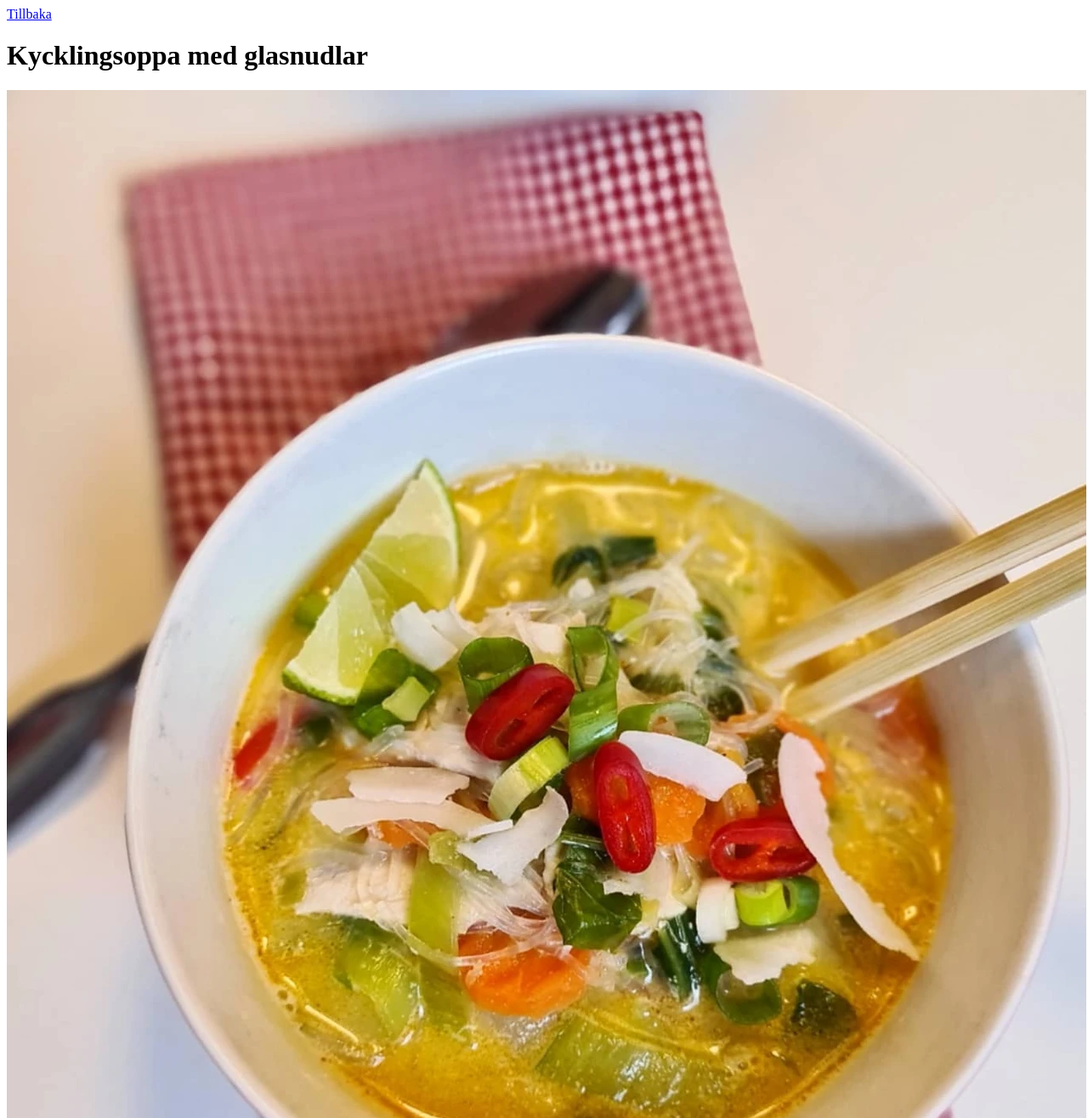
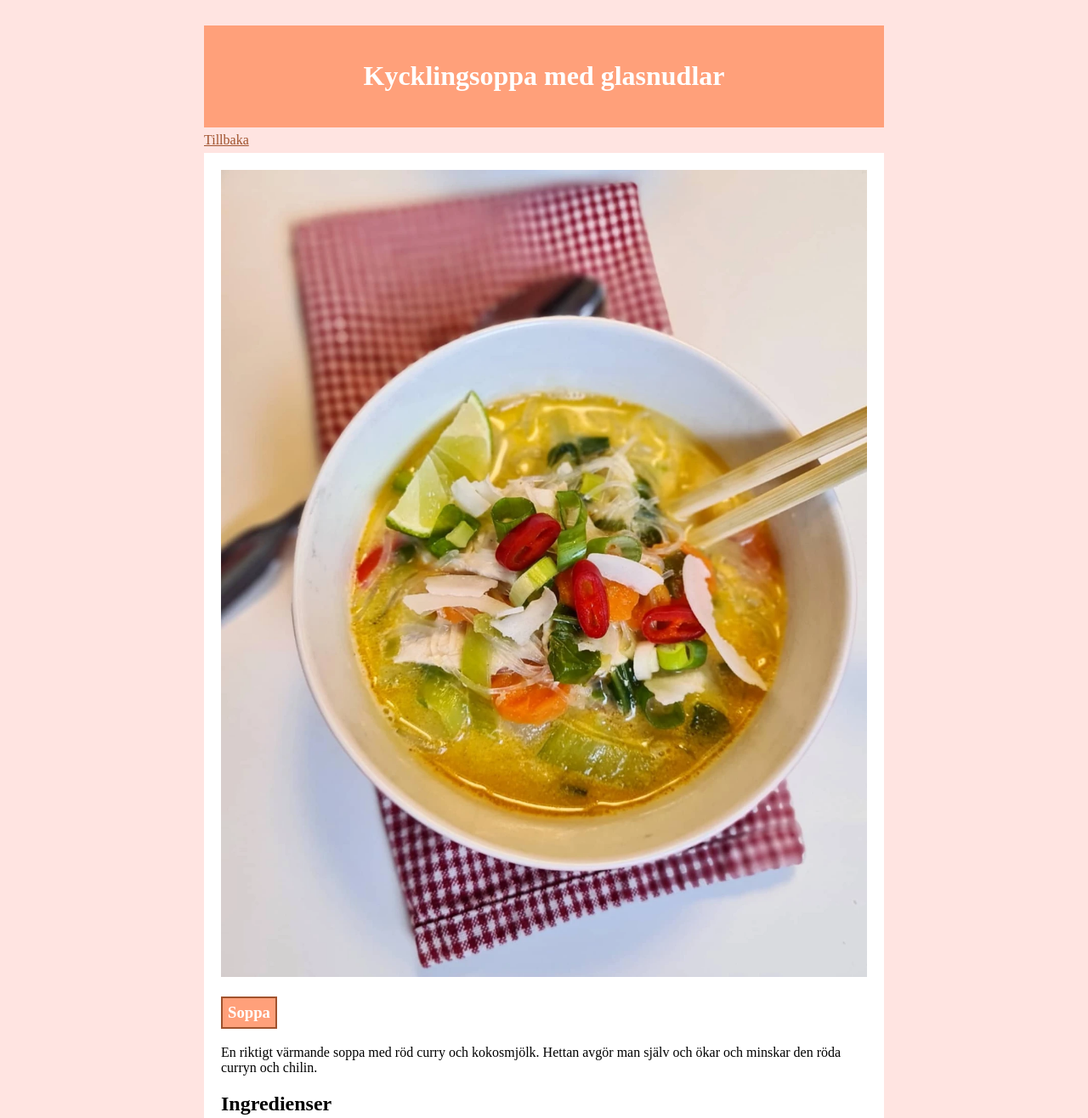
Before and after one commit to klisterfisken/odin-recipes, a plain HTML site: page recipes/chickensoup.html in a window 1280 px wide. Shown: the top 1316 px of the page at 85% size. Drawn offline with Linux system fonts and the light colour scheme.

Commit message:
Add css classes and IDs
Added a stylesheet to each html file and divided the body into several
divs. Updated README with css info as well.

```diff
--- a/recipes/chickensoup.html
+++ b/recipes/chickensoup.html
@@ -3,12 +3,18 @@
     <head>
         <meta charset="UTF-8">
         <title>Kycklingsoppa med glasnudlar</title>
+        <link rel="stylesheet" href="../style.css">
     </head>
     <body>
+        <div class="header">
+        <h1>Kycklingsoppa med glasnudlar</h1>
+        </div>
+        <div class="navigate">
             <a href="../index.html">Tillbaka</a>
-        <h1>Kycklingsoppa med glasnudlar</h1>
+        </div>
+        <div class="content">
             <img src="../img/chickensoup.webp" alt="Ätpinnar i skål med soppa, toppad med grönsaker">
-        <h3>Soppa</h3>
+            <h3 id="category">Soppa</h3>
             <p>En riktigt värmande soppa med röd curry och kokosmjölk. Hettan avgör man själv och ökar och minskar den röda curryn och chilin.</p>
             <h2>Ingredienser</h2>
                 <ul>
@@ -36,5 +42,6 @@
                 <li>Rör ned pak choi, koka tills den är mjuk. Smaka upp med fisksås, lime och ev salt.</li>
                 <li>Vänd ner nudlar och kyckling. Ge ett uppkok. Klart att servera!</li>
             </ol>
+        </div>
     </body>
 </html>
```
Also changed, not shown: index.html (+6 -1 lines), recipes/greenpizza.html (+9 -2 lines), recipes/koreantacos.html (+9 -2 lines), 1 other file. Lines whose indentation alone changed are shown as unchanged.
